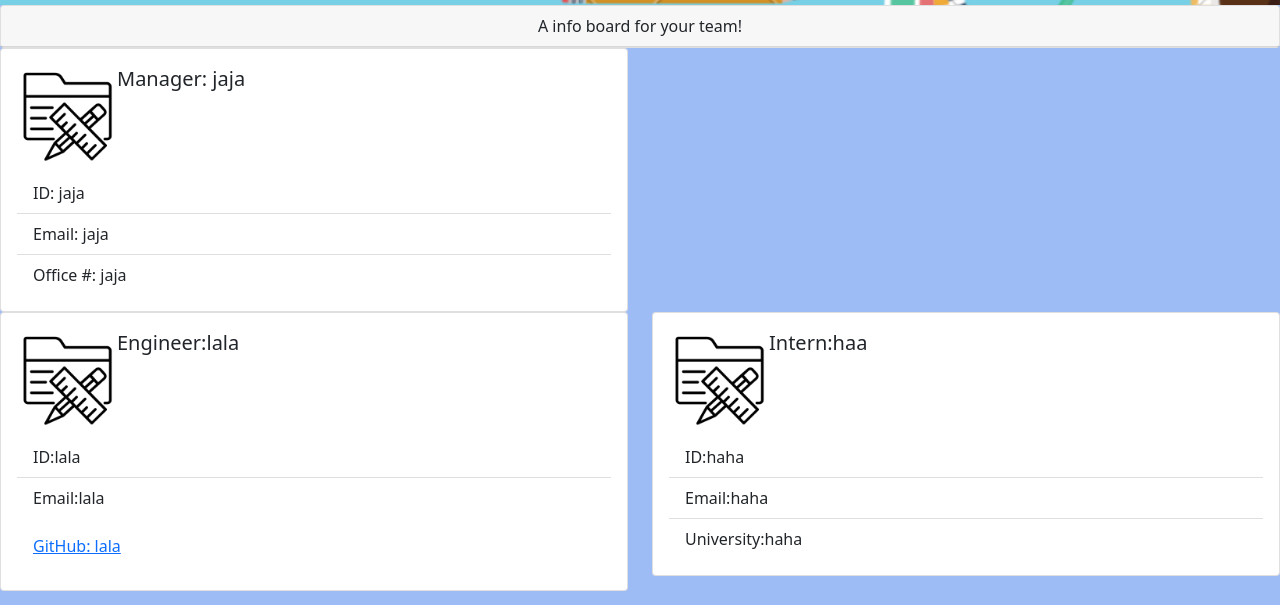
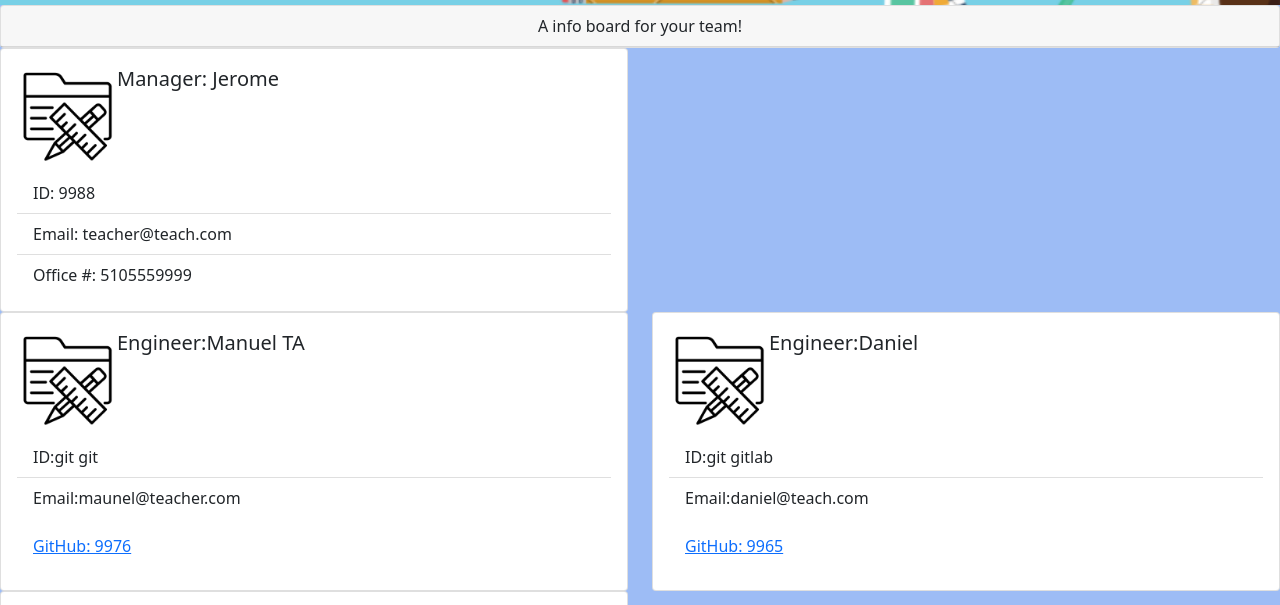
Before and after one commit to Alix1713/teambuilder, a website: page dist/index.html in a window 1280 px wide. Shown: the part 122-727 px from the top of the page. Drawn offline with nearby package versions, Linux system fonts and the light colour scheme.

```diff
--- a/dist/index.html
+++ b/dist/index.html
@@ -30,15 +30,15 @@
                 <div class="card">
                     <div class="card-body">
                         <h5 class="card-title"><img src="icon2.png" alt="" width="100" height="100"
-                                class="d-inline-block align-text-top">Manager: jaja</h5>
+                                class="d-inline-block align-text-top">Manager: Jerome</h5>
                         <!--get role-->
                         <!--change images-->
                         <ul class="list-group list-group-flush">
-                            <li class="list-group-item">ID: jaja</li>
+                            <li class="list-group-item">ID: 9988</li>
                             <!--get id-->
-                            <li class="list-group-item">Email: jaja</li>
+                            <li class="list-group-item">Email: teacher@teach.com</li>
                             <!--get email-->
-                            <li class="list-group-item">Office #: jaja</li>
+                            <li class="list-group-item">Office #: 5105559999</li>
                             <!--get office #-->
                         </ul>
                     </div>
@@ -51,13 +51,29 @@
               <div class="card">
                   <div class="card-body">
                       <h5 class="card-title"><img src="icon2.png" alt="" width="100" height="100"
-                              class="d-inline-block align-text-top">Engineer:lala</h5>
+                              class="d-inline-block align-text-top">Engineer:Manuel TA</h5>
                       <ul class="list-group list-group-flush">
-                          <li class="list-group-item">ID:lala</li>
-                          <li class="list-group-item">Email:lala</li>
+                          <li class="list-group-item">ID:git git</li>
+                          <li class="list-group-item">Email:maunel@teacher.com</li>
                       </ul>
                       <div class="card-body">
-                          <a href="https://github.com/" class="card-link">GitHub: lala</a>
+                          <a href="https://github.com/" class="card-link">GitHub: 9976</a>
+                          <!--github-->
+                      </div>
+                  </div>
+              </div>
+          </div>
+          <div class="col-sm-6">
+              <div class="card">
+                  <div class="card-body">
+                      <h5 class="card-title"><img src="icon2.png" alt="" width="100" height="100"
+                              class="d-inline-block align-text-top">Engineer:Daniel</h5>
+                      <ul class="list-group list-group-flush">
+                          <li class="list-group-item">ID:git gitlab</li>
+                          <li class="list-group-item">Email:daniel@teach.com</li>
+                      </ul>
+                      <div class="card-body">
+                          <a href="https://github.com/" class="card-link">GitHub: 9965</a>
                           <!--github-->
                       </div>
                   </div>
@@ -68,11 +84,11 @@
         <div class="card">
             <div class="card-body">
                 <h5 class="card-title"><img src="icon2.png" alt="" width="100" height="100"
-                        class="d-inline-block align-text-top">Intern:haa</h5>
+                        class="d-inline-block align-text-top">Intern:Alix</h5>
                 <ul class="list-group list-group-flush">
-                    <li class="list-group-item">ID:haha</li>
-                    <li class="list-group-item">Email:haha</li>
-                    <li class="list-group-item">University:haha</li>
+                    <li class="list-group-item">ID:ucb</li>
+                    <li class="list-group-item">Email:alix@student.com</li>
+                    <li class="list-group-item">University:9989</li>
                 </ul>
             </div>
         </div>
```
Also changed, not shown: README.md.
